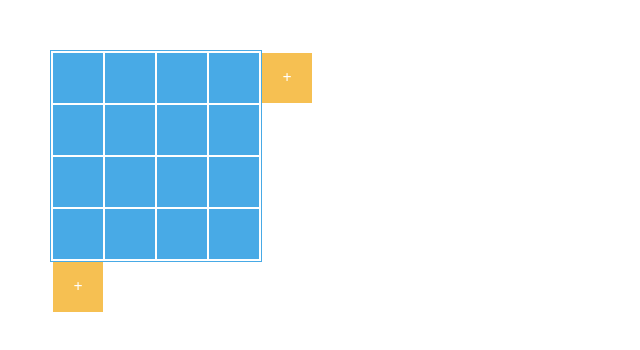
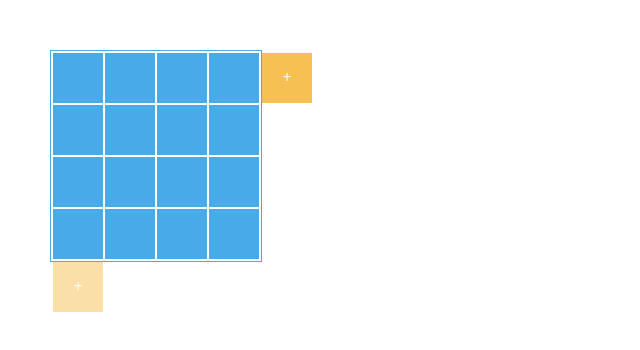
Before and after one commit to yaroslav-kuts/squares-builder-react-js, a React (Create React App) app: page / in a window 1280 px wide. In both pictures the pointer is over the element 78 px from the left and 287 px from the top of the page. Shown: the top 350 px of the page, without its empty margins (0-640 px from the left). Built offline with nearby package versions, Linux system fonts and the light colour scheme; the HTML template or start-up script is replaced by a standard one.

Commit message:
add transitions

```diff
--- a/src/index.css
+++ b/src/index.css
@@ -29,6 +29,11 @@ body {
     cursor: pointer;
     color: white;
     font-weight: bold;
+    transition: left 0.25s, right 0.25s, top 0.25s, bottom 0.25s, opacity 0.75s;
+}
+
+.main .button:hover {
+    opacity: 0.5;
 }
 
 .main .add.bottom {
```
